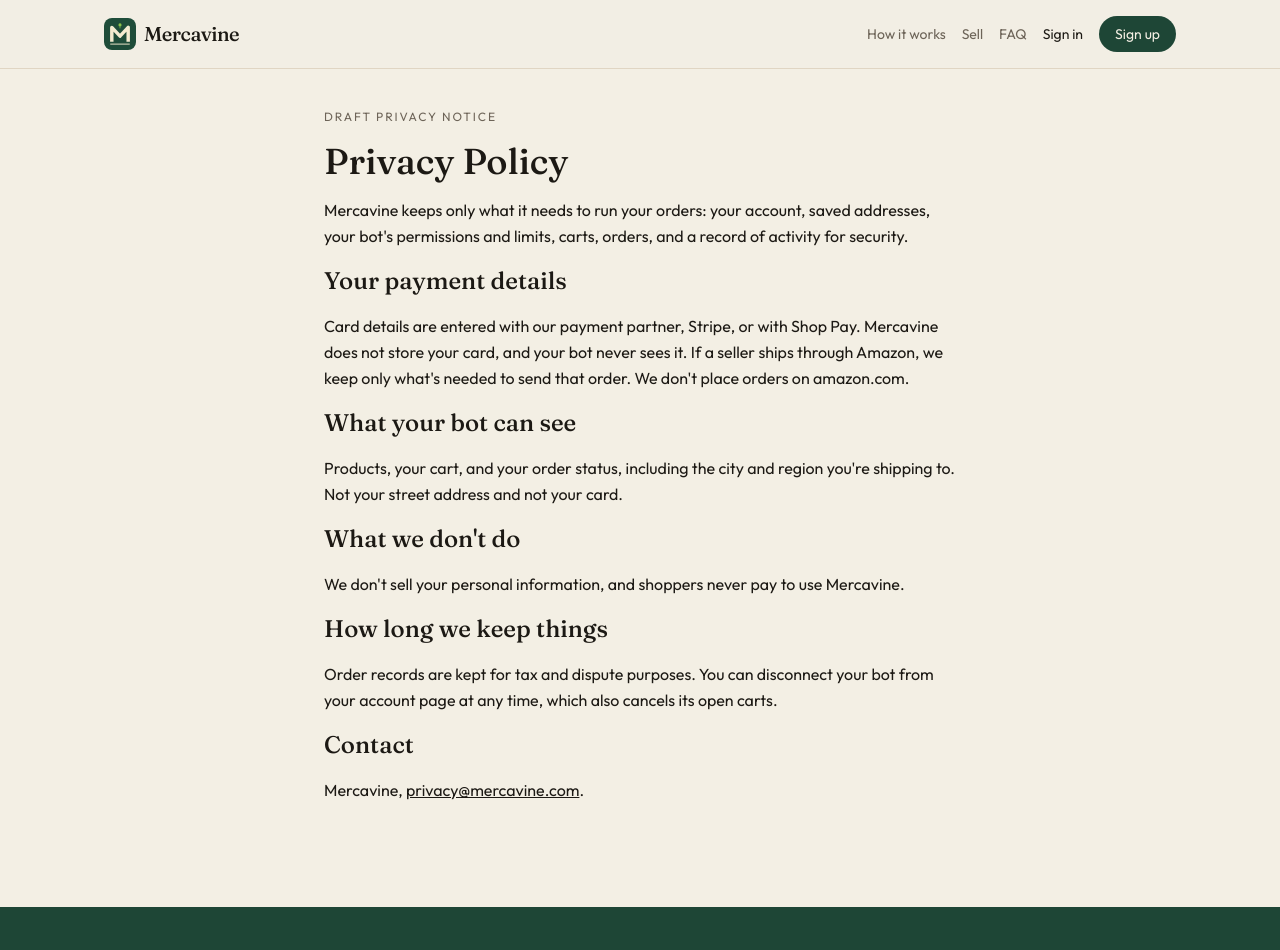
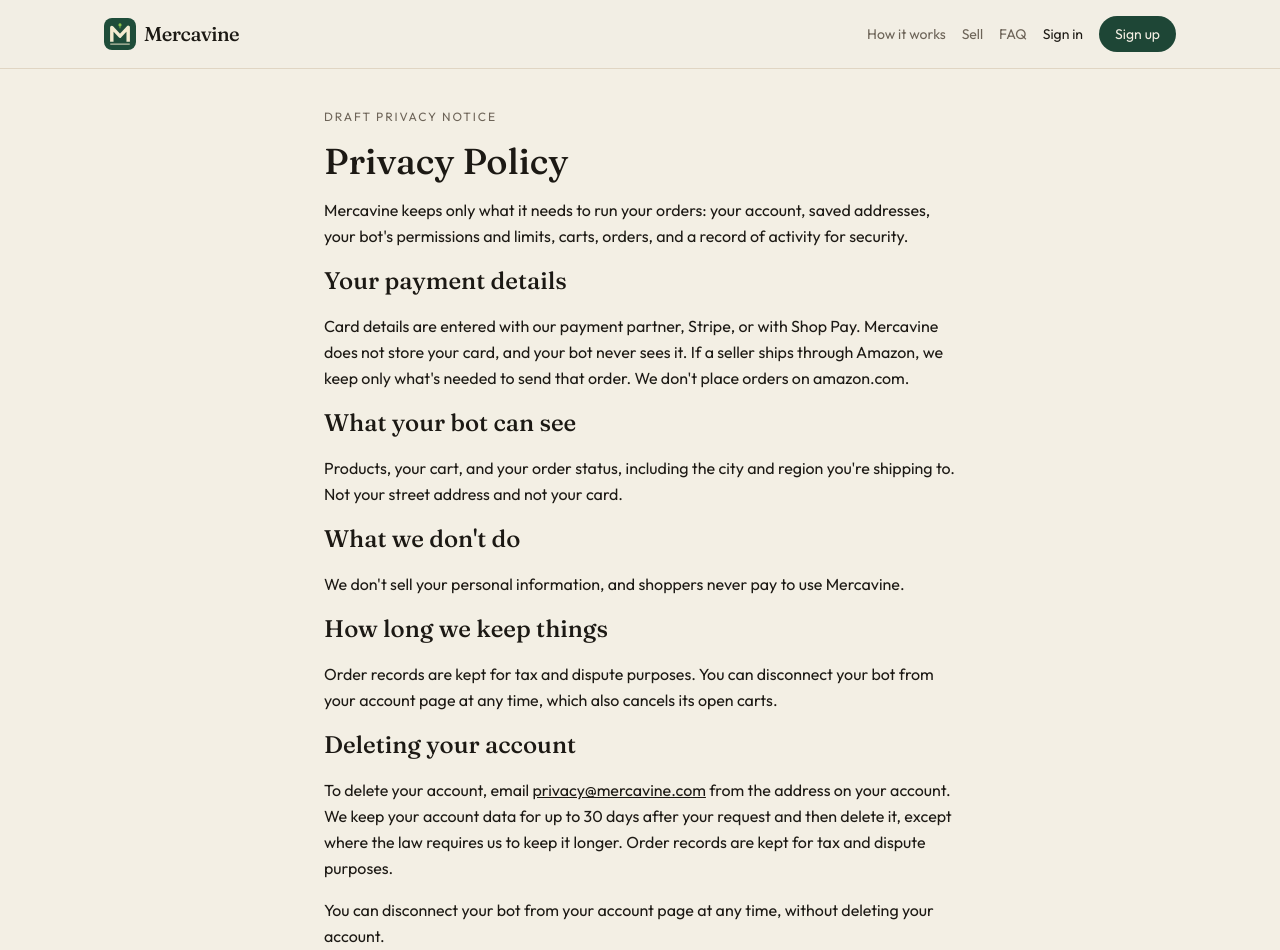
Before and after one commit to retroservices1121/mercavine-connector, a Next.js app: page /privacy in a window 1280 px wide. Shown: the top 950 px of the page. Built offline with nearby package versions, Linux system fonts and the light colour scheme; no server answers.

Commit message:
Privacy: add account deletion section matching terms

```diff
--- a/src/app/privacy/page.tsx
+++ b/src/app/privacy/page.tsx
@@ -1,6 +1,7 @@
 import { SiteFooter, SUPPORT_EMAIL } from "@/components/site-footer";
 import { SiteHeader } from "@/components/site-header";
 import { config } from "@/lib/config";
+import { accountDeletion, PRIVACY_EMAIL } from "@/lib/privacy-content";
 
 export const metadata = { title: "Privacy" };
 
@@ -27,6 +28,12 @@
           <p>We don&apos;t sell your personal information, and shoppers never pay to use {cfg.brandName}.</p>
           <h2 className="text-2xl">How long we keep things</h2>
           <p>Order records are kept for tax and dispute purposes. You can disconnect your bot from your account page at any time, which also cancels its open carts.</p>
+          <h2 className="text-2xl">{accountDeletion.heading}</h2>
+          <p>
+            To delete your account, email <a className="underline" href={`mailto:${PRIVACY_EMAIL}`}>{PRIVACY_EMAIL}</a> from the address on your account.
+            {" "}{accountDeletion.retention} {accountDeletion.orders}
+          </p>
+          <p>{accountDeletion.bots}</p>
           <h2 className="text-2xl">Contact</h2>
           <p>{cfg.brandName}, <a className="underline" href={`mailto:${SUPPORT_EMAIL}`}>{SUPPORT_EMAIL}</a>.</p>
         </article>
--- /dev/null
+++ b/src/lib/privacy-content.ts
@@ -0,0 +1,10 @@
+export const PRIVACY_EMAIL = "privacy@mercavine.com";
+export const ACCOUNT_DATA_RETENTION_DAYS = 30;
+
+export const accountDeletion = {
+  heading: "Deleting your account",
+  request: `To delete your account, email ${PRIVACY_EMAIL} from the address on your account.`,
+  retention: `We keep your account data for up to ${ACCOUNT_DATA_RETENTION_DAYS} days after your request and then delete it, except where the law requires us to keep it longer.`,
+  orders: "Order records are kept for tax and dispute purposes.",
+  bots: "You can disconnect your bot from your account page at any time, without deleting your account.",
+};
```
Also changed, not shown: 1 other file (tests, documents, lock files or other folders).
